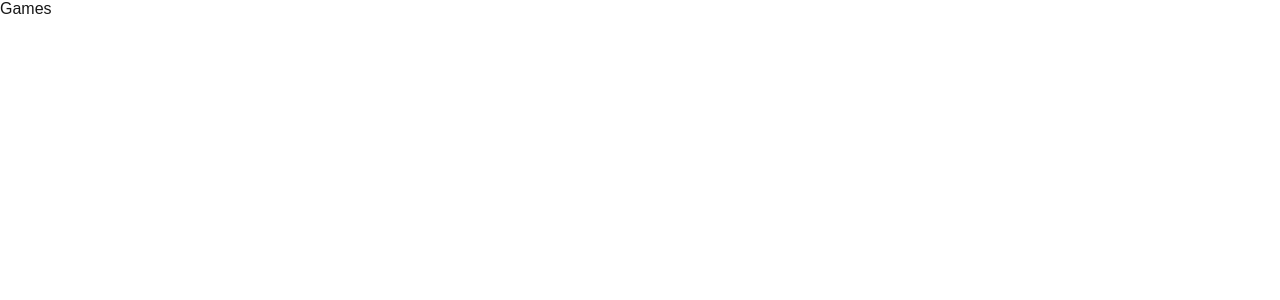
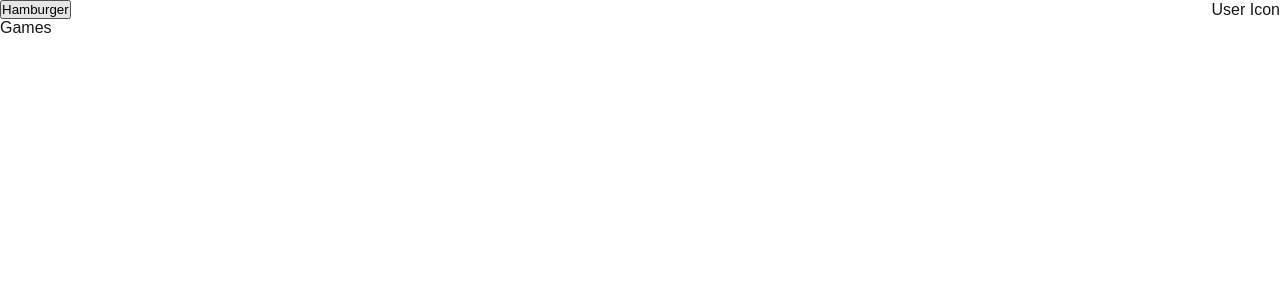
Before and after one commit to amandahase/ducks-hockey, a Next.js app: page /games in a window 1280 px wide. Shown: the top 300 px of the page. Built offline with nearby package versions, Linux system fonts and the light colour scheme.

Commit message:
Add basic structure for pop out nav menu

```diff
--- /dev/null
+++ b/src/app/components/header/header.module.css
@@ -0,0 +1,14 @@
+.header {
+  display: flex;
+  align-items: center;
+  justify-content: space-between;
+}
+
+.nav {
+  height: 100vh;
+  width: 100vw;
+  z-index: 1;
+  display: flex;
+  justify-content: center;
+  padding-top: 100px;
+}
--- /dev/null
+++ b/src/app/components/header/index.js
@@ -0,0 +1,33 @@
+'use client';
+import styles from './header.module.css'
+import Link from "next/link";
+import React, { useState } from 'react'
+
+export default function Header() {
+  const [isNavOpen, setIsNavOpen] = useState(false)
+
+  const toggleMenu = () => {
+    setIsNavOpen(!isNavOpen)
+  }
+
+  return (
+    <>
+      <header className={styles.header}>
+        <button onClick={toggleMenu}>Hamburger</button>
+        <div>User Icon</div>
+      </header>
+      {isNavOpen &&
+        <nav className={styles.nav}>
+          <ul>
+            <li>
+              <Link href="/games">Games</Link>
+            </li>
+            <li>
+              <Link href="/players">Players</Link>
+            </li>
+          </ul>
+        </nav>
+      }
+    </>
+  );
+}
--- a/src/app/layout.js
+++ b/src/app/layout.js
@@ -1,5 +1,6 @@
 import { Geist, Geist_Mono } from "next/font/google";
 import "./globals.css";
+import Header from './components/header'
 
 const geistSans = Geist({
   variable: "--font-geist-sans",
@@ -20,6 +21,7 @@ export default function RootLayout({ children }) {
   return (
     <html lang="en">
       <body className={`${geistSans.variable} ${geistMono.variable}`}>
+        <Header />
         {children}
       </body>
     </html>
```
